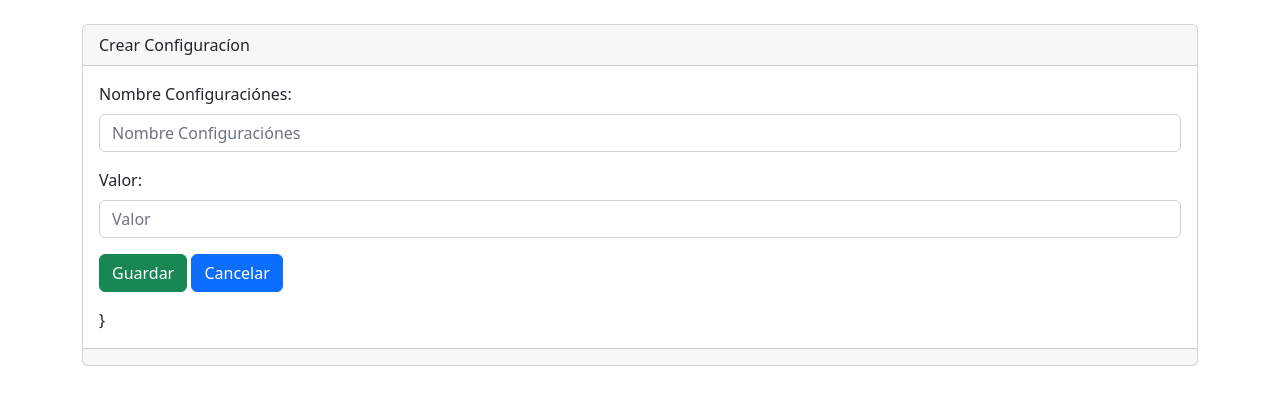
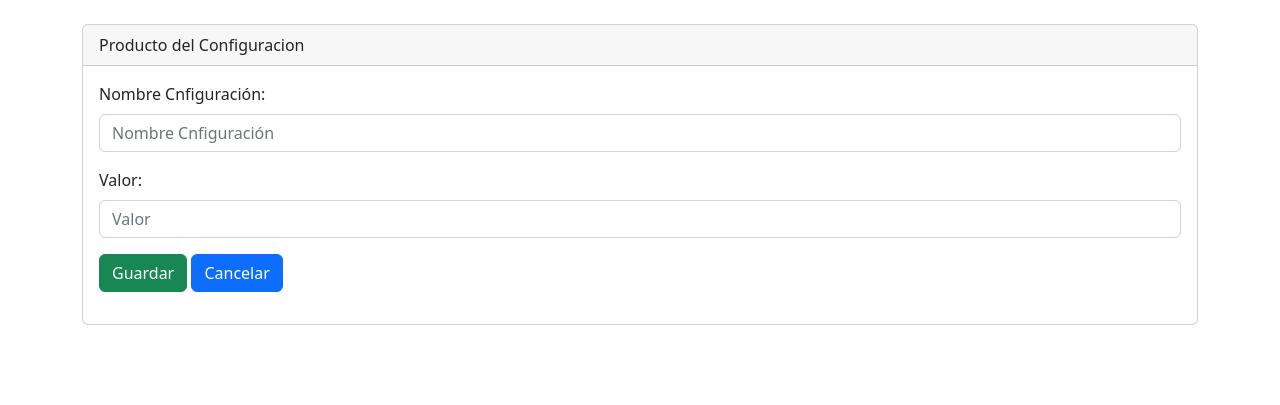
Before and after one commit to Changoluisa90/LubricantesGM, a PHP site: page /LubricantesGM/admin/secciones/configuraciones/crear.php in a window 1280 px wide. Shown: the part 80-485 px from the top of the page. Run offline with PHP 8.4, Linux system fonts and the light colour scheme.

Commit message:
mi 6  commit

```diff
--- a/admin/secciones/configuraciones/crear.php
+++ b/admin/secciones/configuraciones/crear.php
@@ -1,36 +1,34 @@
 <?php
 include("../../bd.php");
+if ($_POST) {
+
+  //Recepcionamos los valores del formulario guardar datos en la bd
+  $nombreconfiguracion = (isset($_POST['nombreconfiguracion'])) ? $_POST['nombreconfiguracion'] : "";
+  $valor = (isset($_POST['valor'])) ? $_POST['valor'] : "";
+
+  $sentencia=$conexion->prepare("INSERT INTO `configuraciones` (`con_id`, `nombreconfiguracion`, `valor`)
+  VALUES (NULL, :nombreconfiguracion, :valor);");
 
 
-if ($_POST) {
-
-    //Recepcionamos los valores del formulario
-    $nombreconfiguracion = (isset($_POST['nombreconfiguracion']['name'])) ? $_POST['nombreconfiguracion']['name'] : "";
-    $valor = (isset($_POST['valor'])) ? $_POST['valor'] : "";
-
-    $sentencia = $conexion->prepare("INSERT INTO `configuraciones` (`con_id`,`con_Nombreconfiguracion`,`valor`)
-        VALUES (NULL, :nombreconfiguracion, :valor);");
   $sentencia->bindParam(":nombreconfiguracion", $nombreconfiguracion);
   $sentencia->bindParam(":valor", $valor);
   $sentencia->execute();
+  $mensaje="Registro agregado con éxito...........";
+    header("location:index.php?mensaje=",$mensaje);
 
-    $mensaje = "Registro agregado con éxito...........";
-    header("location:index.php?mensaje=", $mensaje);
 }
 include("../../templates/header.php");
-
 ?>
-
 <div class="card">
   <div class="card-header">
-        Crear Configuracíon
+    Producto del Configuracion
   </div>
   <div class="card-body">
     <form action="" enctype="multipart/form-data" method="post">
 
       <div class="mb-3">
-                <label for="nombreconfiguracion" class="form-label">Nombre Configuraciónes:</label>
-                <input type="text" class="form-control" name="nombreconfiguracion" id="nombreconfiguracion" aria-describedby="helpId" placeholder="Nombre Configuraciónes">
+        <label for="nombreconfiguracion" class="form-label">Nombre Cnfiguración:</label>
+        <input type="text" class="form-control" name="nombreconfiguracion" id="nombreconfiguracion" aria-describedby="helpId" placeholder="Nombre Cnfiguración">
 
       </div>
 
@@ -40,13 +38,15 @@ include("../../templates/header.php");
 
       </div>
 
+
       <button type="submit" class="btn btn-success">Guardar</button>
       <a name="" id="" class="btn btn-primary" href="index.php" role="button">Cancelar</a>
 
-        </form>}
-    </div>
-    <div class="card-footer text-muted">
+    </form>
 
   </div>
+
+
 </div>
+
 <?php include("../../templates/footer.php"); ?>
--- a/admin/secciones/configuraciones/index.php
+++ b/admin/secciones/configuraciones/index.php
@@ -33,12 +33,7 @@ Listar Configuracíon
                             <td>R1C3</td>
                             <td>Editar/eliminar</td>
                         </tr>
-                        <tr class="">
-                            <td scope="row">Item</td>
-                            <td>Item</td>
-                            <td>Item</td>
 
-                        </tr>
                     <?php } ?>
                 </tbody>
             </table>
```
Lines whose indentation alone changed are shown as unchanged.
